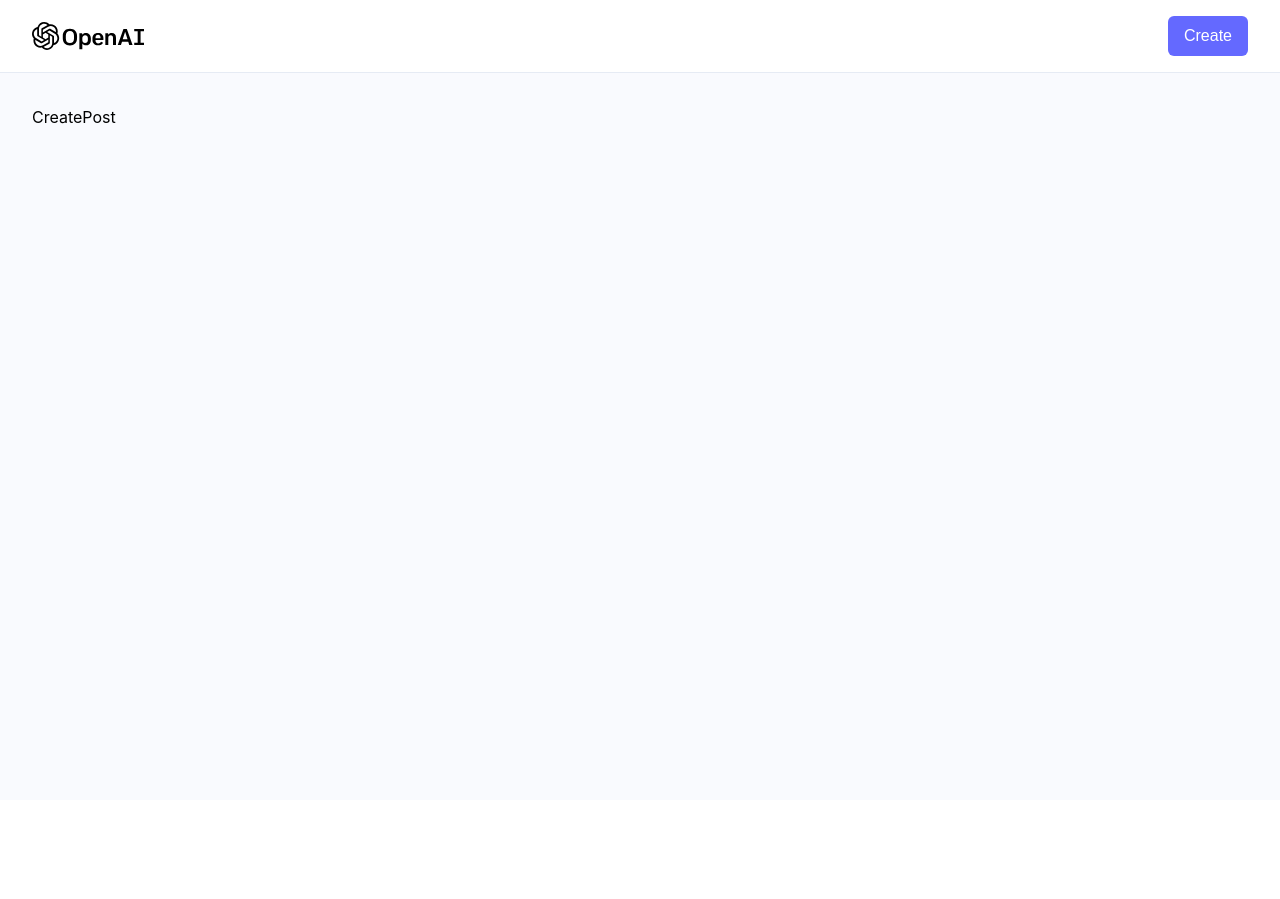
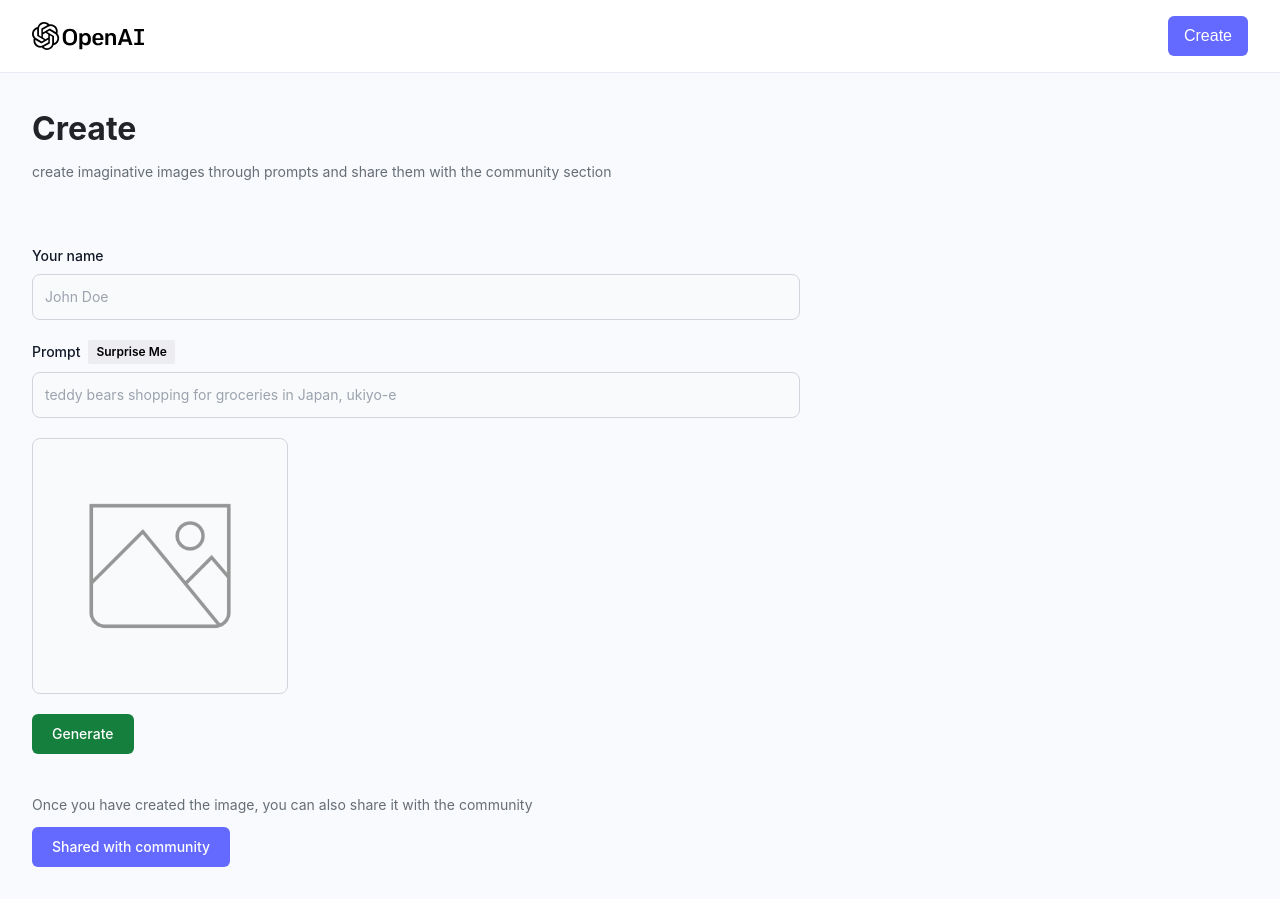
Before and after one commit to NishivSingh/AI-Image-Generator, a React (Vite) app in the folder client/: page /create-post in a window 1280 px wide. Before the commit the page ends 800 px from the top, so only its background shows below. Built offline with nearby package versions, Linux system fonts and the light colour scheme; a web font is replaced by a local one.

Commit message:
Created the form structure for taking input from user

```diff
--- a/client/src/components/FormField.jsx
+++ b/client/src/components/FormField.jsx
@@ -1,7 +1,47 @@
 import React from "react";
 
-const FormField = () => {
-  return <div>FormField</div>;
+const FormField = ({
+  labelName,
+  type,
+  name,
+  placeholder,
+  value,
+  handleChange,
+  isSurpriseMe,
+  handleSurpriseMe,
+}) => {
+  return (
+    <div>
+      <div className="flex items-center gap-2 mb-2">
+        <label
+          htmlFor={name}
+          className="block text-sm font-medium text-gray-900"
+        >
+          {labelName}
+        </label>
+
+        {isSurpriseMe && (
+          <button
+            type="button"
+            onClick={handleSurpriseMe}
+            className="font-semibold text-xs bg-[#ECECF1] py-1 px-2 rounded-sm text-black"
+          >
+            Surprise Me
+          </button>
+        )}
+      </div>
+      <input
+        type={type}
+        id={name}
+        name={name}
+        placeholder={placeholder}
+        value={value}
+        onChange={handleChange}
+        required
+        className="bg-gray-50 border border-gray-300 text-gray-900 text-sm rounded-lg focus:ring-[#4649ff] outline-none block w-full p-3 "
+      />
+    </div>
+  );
 };
 
 export default FormField;
--- a/client/src/pages/CreatePost.jsx
+++ b/client/src/pages/CreatePost.jsx
@@ -1,7 +1,104 @@
-import React from "react";
+import React, { useState } from "react";
+import { useNavigate } from "react-router-dom";
+
+import { preview } from "../assets";
+import { getRandomPrompt } from "../utils";
+import { FormField, Loader } from "../components";
 
 const CreatePost = () => {
-  return <div>CreatePost</div>;
+  const navigate = useNavigate();
+  const [form, setForm] = useState({
+    name: "",
+    prompt: "",
+    photo: "",
+  });
+
+  const [generatingImage, setGeneratingImage] = useState(false);
+  const [loading, setLoading] = useState(false);
+
+  const handleSubmit = () => {};
+
+  const handleChange = (e) => {};
+  const handleSurpriseMe = () => {};
+
+  const generateImage = () => {};
+  return (
+    <section className="max-w-7xl mx-auto">
+      <div className="">
+        <h1 className="font-bold text-[#222328] text-[32px]">Create</h1>
+        <p className="mt-2 text-[#666e75] text-[14px]">
+          create imaginative images through prompts and share them with the
+          community section
+        </p>
+      </div>
+
+      <form className="mt-16 max-w-3xl" onSubmit={handleSubmit}>
+        <div className="flex flex-col gap-5">
+          <FormField
+            labelName="Your name"
+            type="text"
+            name="name"
+            placeholder="John Doe"
+            value={form.name}
+            handleChange={handleChange}
+          />
+          <FormField
+            labelName="Prompt"
+            type="text"
+            name="prompt"
+            placeholder="teddy bears shopping for groceries in Japan, ukiyo-e"
+            value={form.prompt}
+            handleChange={handleChange}
+            isSurpriseMe
+            handleSurpriseMe={handleSurpriseMe}
+          />
+
+          <div className="relative bg-gray-50 border border-gray-300 text-gray-900 text-sm rounded-lg focus:ring-blue-500 focus:border-blue-500 w-64 p-3 h-64 flex justify-center items-center">
+            {form.photo ? (
+              <img
+                src={form.photo}
+                alt={form.prompt}
+                className="w-full h-full object-contain"
+              />
+            ) : (
+              <img
+                src={preview}
+                alt="preview"
+                className="w-9/12 h-9/12 object-contain opacity-40"
+              />
+            )}
+
+            {generatingImage && (
+              <div className="absolute inset-0 z-0 flex justify-center items-center rounded-lg bg-[rgba(0,0,0,0.5)]">
+                <Loader />
+              </div>
+            )}
+          </div>
+        </div>
+        <div className="mt-5 flex gap-5">
+          <button
+            type="button"
+            onClick={{ generateImage }}
+            className="text-white font-medium bg-green-700 rounded-md text-sm w-full sm:w-auto px-5 py-2.5 text-center"
+          >
+            {generatingImage ? "Generating...." : "Generate"}
+          </button>
+        </div>
+        <div className="mt-10">
+          <p className="mt-2 text-[#666e75] text-[14px]">
+            Once you have created the image, you can also share it with the
+            community
+          </p>
+          <button
+            type="submit"
+            className="mt-3 text-white bg-[#6469ff] font-medium rounded-md text-sm w-full sm:w-auto px-5 py-2.5 text-center"
+          >
+            {loading ? "Sharing..." : "Shared with community"}
+          </button>
+        </div>
+      </form>
+    </section>
+  );
 };
 
 export default CreatePost;
--- /dev/null
+++ b/client/src/utils/index.js
@@ -0,0 +1,9 @@
+import { surpriseMePrompts } from "../constants";
+
+export function getRandomPrompt(prompt) {
+  const randomIndex = Math.floor(Math.random() * surpriseMePrompts.length);
+  const randomPrompt = surpriseMePrompts[randomIndex];
+
+  if (randomPrompt === prompt) return getRandomPrompt(prompt);
+  return randomPrompt;
+}
```
